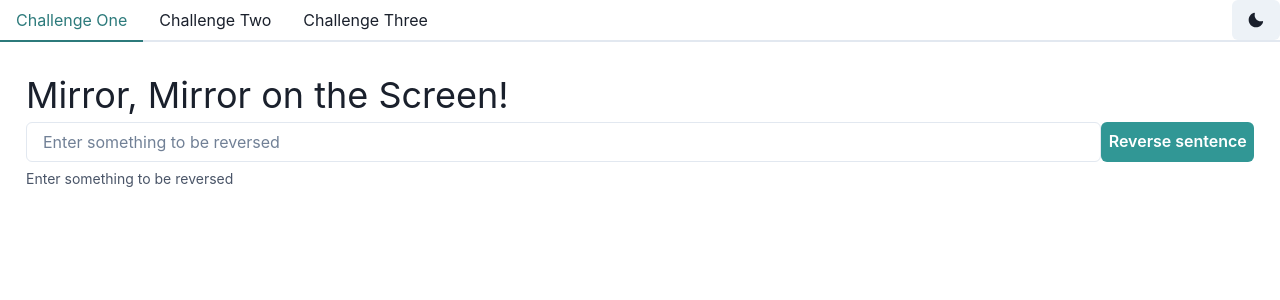
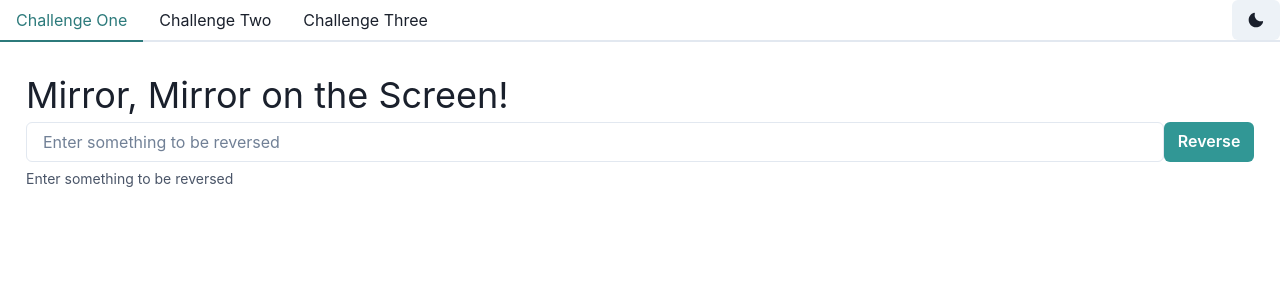
Before and after one commit to andrealswa/codingchallenge, a React (Vite) app: page / in a window 1280 px wide. Shown: the top 300 px of the page. Built offline with nearby package versions, Linux system fonts and the light colour scheme.

Commit message:
moved reverse results below helper text

```diff
--- a/src/pages/challengeone/ChallengeOne.tsx
+++ b/src/pages/challengeone/ChallengeOne.tsx
@@ -39,15 +39,15 @@ export const ChallengeOne: React.FC = () => {
 					<Button
 						colorScheme="teal"
 						onClick={() => reverseWordOrder(inputSentence)}>
-						Reverse sentence
+						Reverse
 					</Button>
 				</div>
+				<FormHelperText>
+					Enter something to be reversed
+				</FormHelperText>
 				{reversedSentence && (
 					<Text fontSize="3xl">{reversedSentence}</Text>
 				)}
-				<FormHelperText>
-					Enter something to be reversed
-				</FormHelperText>
 			</FormControl>
 		</div>
 	);
```
